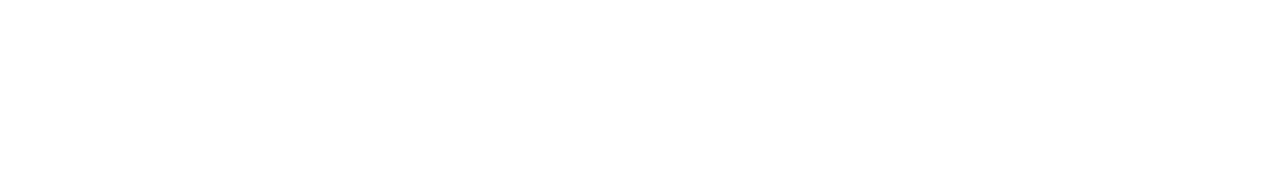
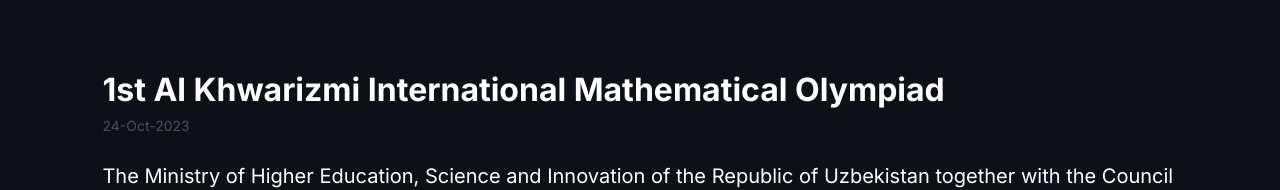
Before and after one commit to mukhammadjcn/xorazmiy, a React (Vite) app: page /news in a window 1280 px wide. Shown: the part 150-340 px from the top of the page. Built offline with nearby package versions, Linux system fonts and the light colour scheme.

Commit message:
added news page

```diff
--- a/src/pages/Home/components/news/News.tsx
+++ b/src/pages/Home/components/news/News.tsx
@@ -9,6 +9,7 @@
 import { Swiper, SwiperSlide } from 'swiper/react';
 import { NewsCardData } from './constants';
 import { useTranslation } from 'react-i18next';
+import { Link } from 'react-router-dom';
 
 function NewsSection() {
   const { t } = useTranslation();
@@ -49,7 +50,9 @@
             <div className="section-news-card">
               <img src={news.img} />
               <div>
-                <p>{news.title}</p>
+                <Link to={`/news?title=${news.title}`}>
+                  <p>{news.title}</p>
+                </Link>
                 <span>{news.date}</span>
               </div>
             </div>
--- a/src/pages/Home/components/news/constants.ts
+++ b/src/pages/Home/components/news/constants.ts
@@ -16,15 +16,8 @@
     img: '/img/news3.png',
   },
   {
-    title:
-      'The first international Muhammad al-Khorezmi Olympiad will be held in Uzbekistan',
-    date: '30-Oct-2018',
-    img: '/img/news1.png',
-  },
-  {
-    title:
-      'The first international Muhammad al-Khorezmi Olympiad will be held in Uzbekistan',
-    date: '30-Oct-2018',
-    img: '/img/news2.png',
+    title: 'INTERNATIONAL MATHEMATICS OLYMPIAD TO BE HELD - 2023',
+    date: '24-Oct-2023',
+    img: '/img/news4.jpg',
   },
 ];
--- a/src/pages/Home/components/news/news.scss
+++ b/src/pages/Home/components/news/news.scss
@@ -36,12 +36,16 @@
 
     img {
       width: 100%;
+      height: 280px;
       object-fit: cover;
     }
 
     div {
       padding: 16px;
 
+      a {
+        color: white;
+      }
       p {
         font-size: 18px;
         font-weight: 700;
--- /dev/null
+++ b/src/pages/News/index.tsx
@@ -0,0 +1,76 @@
+import { useEffect } from 'react';
+import './news.scss';
+
+function NewsPage() {
+  const news = [
+    {
+      title: 'INTERNATIONAL MATHEMATICS OLYMPIAD TO BE HELD - 2023',
+      news: `The Ministry of Higher Education, Science and Innovation of the
+      Republic of Uzbekistan together with the Council of Ministers of the
+      Republic of Karakalpakstan and the Ministry of Higher Education,
+      Science and Innovation of the Republic of Karakalpakstan will hold the
+      Muhammad Al-Khwarizmi International Mathematics Olympiad in Nukus city
+      on October 23-29 this year. We remind that on August 26, 2018, the
+      Cabinet of Ministers made a decision to hold this international
+      Olympiad. According to it, the Muhammad Al-Khwarizmi International
+      Mathematics Olympiad is organized every two years among students of
+      higher education institutions.
+      <br />
+      <br />
+      <iframe
+        className="newspage__video"
+        width="100%"
+        height="400"
+        src="https://www.youtube.com/embed/8luxGCs7iTg?si=N2kbjpzCqKzzoLkB"
+        allow="accelerometer; autoplay; clipboard-write;  gyroscope; picture-in-picture; web-share"
+        allowFullScreen
+        frameBorder="0"
+      ></iframe>
+      <br />
+      <br />
+      The main purpose of organizing this international Olympiad is to
+      promote at the international level the great contribution of the great
+      scientist to the development of world science and civilization, as
+      well as to support talented students, attract them to fundamental and
+      exact sciences and expand international cooperation in the field of
+      science.
+      <br />
+      <br />
+      The jury consists of well-known international experts in the field of
+      mathematics, professors and teachers of CIS countries, as well as
+      experienced scientists professors and teachers-practitioners of our
+      country.
+      <br />
+      <br />
+      The winners of the Olympiads (citizens of Uzbekistan) are granted the
+      right to enter the Master's program in mathematics, physics and
+      information technologies on the basis of a state grant out of quota.
+      <br />
+      <br />
+      This right is retained for 3 years after graduation from the
+      bachelor's program.`,
+    },
+  ];
+
+  useEffect(() => {
+    window.scrollTo({ top: 0, behavior: 'smooth' });
+  }, []);
+
+  return (
+    <div className="newspage ">
+      <div className="container">
+        <h2 className="newspage__title">
+          1st Al Khwarizmi International Mathematical Olympiad
+        </h2>
+        <h4 className="newspage__date">24-Oct-2023</h4>
+
+        <p
+          className="newspage__info"
+          dangerouslySetInnerHTML={{ __html: news[0]?.news }}
+        ></p>
+      </div>
+    </div>
+  );
+}
+
+export default NewsPage;
--- /dev/null
+++ b/src/pages/News/news.scss
@@ -0,0 +1,31 @@
+@import 'src/styles/variable.scss';
+
+.newspage {
+  background-color: $clr_bgd;
+  min-height: 100vh;
+  padding: 220px 0 120px;
+  color: white;
+  &__title {
+    color: #fff;
+    font-size: 32px;
+    font-weight: 700;
+    line-height: 40px; /* 125% */
+  }
+  &__date {
+    color: #494f57;
+    font-size: 14px;
+    font-weight: 400;
+    line-height: 24px; /* 171.429% */
+    margin: 4px 0 24px;
+  }
+  &__info {
+    font-size: 20px;
+    font-weight: 400;
+    line-height: 28px; /* 140% */
+  }
+  &__video {
+    display: block;
+    width: 100%;
+    height: 500px;
+  }
+}
--- a/src/routes/index.tsx
+++ b/src/routes/index.tsx
@@ -1,6 +1,7 @@
 import { Route, Routes } from 'react-router-dom';
 import MainLayout from 'src/layout';
 import Home from 'src/pages/Home';
+import NewsPage from 'src/pages/News';
 import ParticipantsPage from 'src/pages/Participants';
 import PlanPage from 'src/pages/Plan';
 import SignUpPage from 'src/pages/auth/signUp';
@@ -13,6 +14,7 @@
         <Route path="/register" element={<SignUpPage />} />
         <Route path="/plan" element={<PlanPage />} />
         <Route path="/participants" element={<ParticipantsPage />} />
+        <Route path="/news" element={<NewsPage />} />
       </Route>
       <Route path="*" element={<h2>Not found</h2>} />
     </Routes>
```
Also changed, not shown: public/img/news4.jpg (added).
